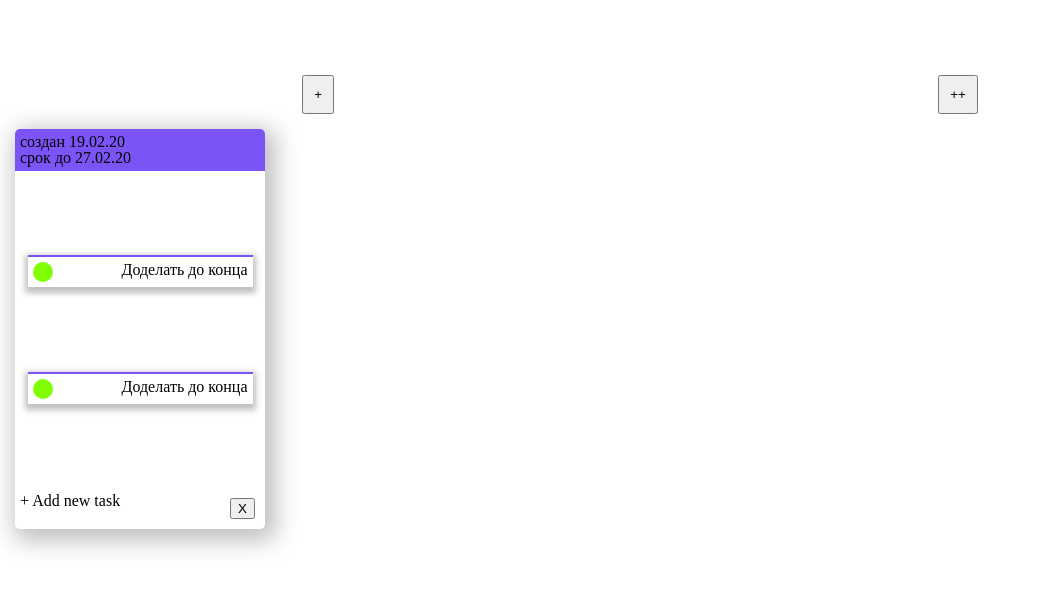
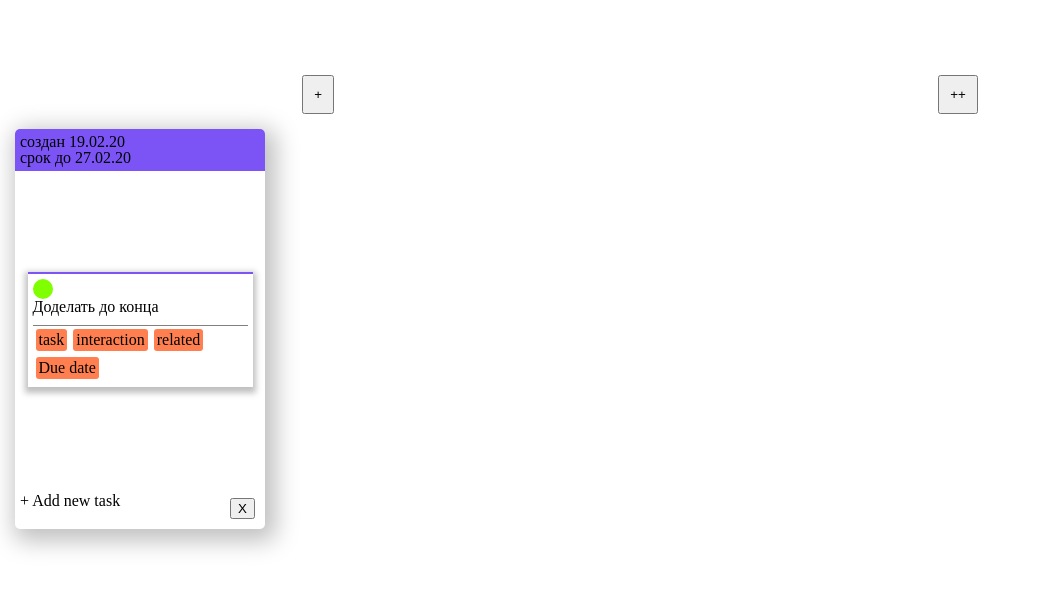
Before and after one commit to Disasster27/toDo, a website built with webpack: page src/index.html in a window 1280 px wide. Shown: the whole page, without its empty margins (0-1037 px from the left). Built offline with nearby package versions, Linux system fonts and the light colour scheme; files whose address does not match are found by name.

Commit message:
add tags

```diff
--- a/src/css/reset.css
+++ b/src/css/reset.css
@@ -35,6 +35,7 @@ q:before, q:after {
 	outline: 0;
 }
 
+
 ins {
 	text-decoration: none;
 }
--- a/src/index.html
+++ b/src/index.html
@@ -26,16 +26,14 @@
 					<div class="marker">
 
 					</div>
-					<div class="title">
+					<div class="todo__task-text">
 						<p>Доделать до конца</p>
 					</div>
-				</div>
-				<div class="todo__task">
-					<div class="marker">
-
-					</div>
-					<div class="title">
-						<p>Доделать до конца</p>
+					<div class="todo__tags">
+						<span class="tags">task</span>
+						<span class="tags">interaction</span>
+						<span class="tags">related</span>
+						<span class="tags">Due date</span>
 					</div>
 				</div>
 				<div class="todo__footer">
--- a/src/scss/main.scss
+++ b/src/scss/main.scss
@@ -17,7 +17,7 @@
 .todo {
 	width: 250px;
 	height: 400px;
-	background-color: #fff;
+//	background-color: #fff;
 	display: flex;
 	flex-direction: column;
 	justify-content: space-between;
@@ -39,6 +39,7 @@
 	}
 	&__task {
 		display: flex;
+		flex-direction: column;
 		justify-content: space-between;
 		width: 90%;
 		margin: 0 auto;
@@ -64,6 +65,16 @@
 			color: coral;
 		}
 	}
+	&__task-text {
+
+	}
+	&__tags {
+		margin-top: 10px;
+		border-top: 1px solid gray;
+		display: flex;
+//		justify-content: space-between;
+		flex-wrap: wrap;
+	}
 }
 
 .marker{
@@ -72,3 +83,16 @@
 	background-color: chartreuse;
 	border-radius: 50%;
 }
+
+.tags {
+	display: inline-block;
+	background-color: coral;
+	border-radius: 3px;
+	padding: 2px;
+	margin: 3px;
+	cursor: pointer;
+	border: 1px solid transparent;
+	&:hover {
+		border: 1px solid #00f;
+	}
+}
```
